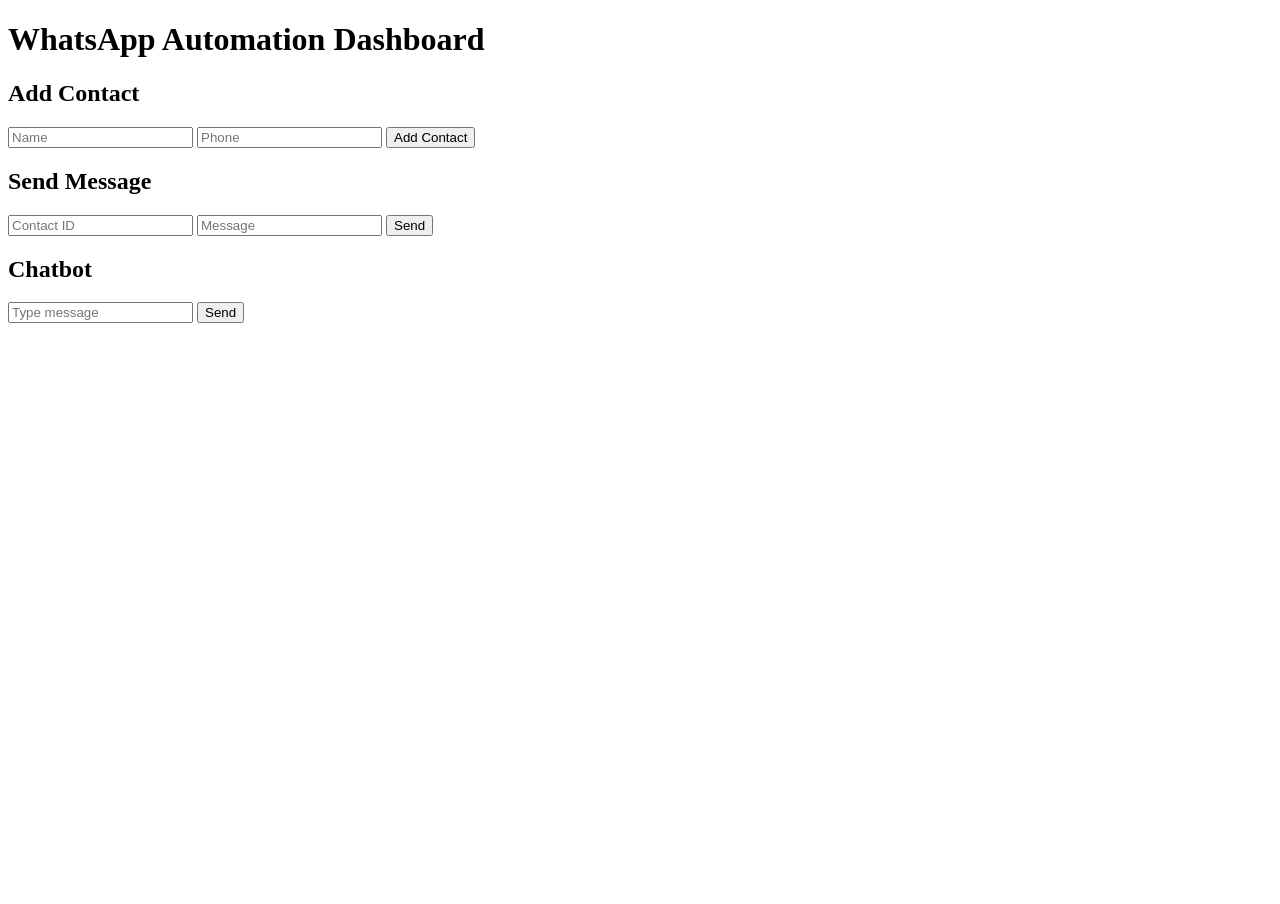
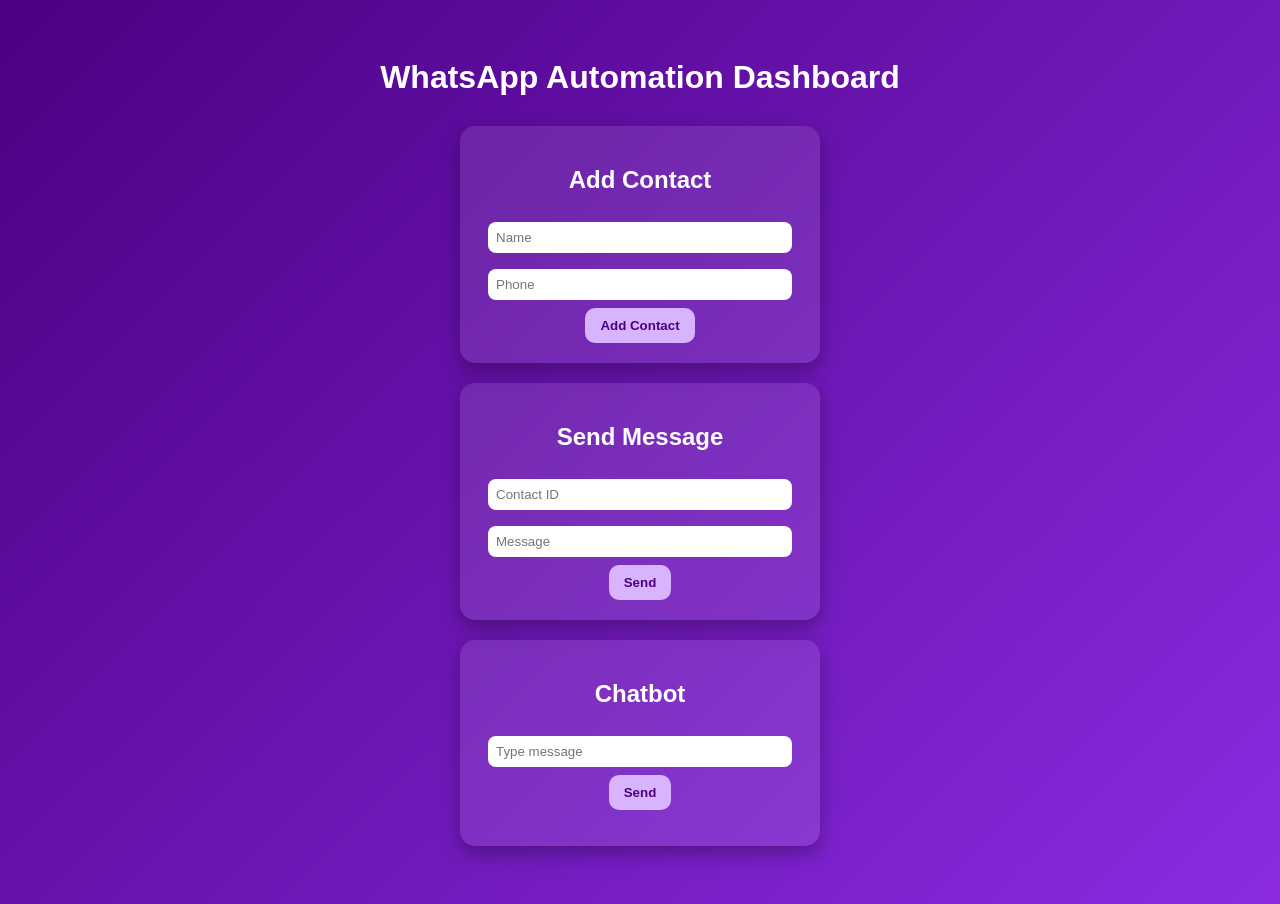
Before and after one commit to Krsn7/whatsapp-automation-project, a website: page index.html in a window 1280 px wide. Before the commit the page ends 800 px from the top, so only its background shows below. Drawn offline with Linux system fonts and the light colour scheme.

Commit message:
Update index.html

```diff
--- a/index.html
+++ b/index.html
@@ -2,25 +2,80 @@
 <html>
 <head>
     <title>WhatsApp Automation Dashboard</title>
+    <style>
+        body {
+            background: linear-gradient(135deg, #4b0082, #8a2be2);
+            font-family: Arial, sans-serif;
+            color: white;
+            text-align: center;
+            padding: 30px;
+        }
+
+        h1 {
+            margin-bottom: 30px;
+        }
+
+        .card {
+            background: rgba(255, 255, 255, 0.1);
+            padding: 20px;
+            margin: 20px auto;
+            border-radius: 15px;
+            width: 320px;
+            box-shadow: 0 8px 20px rgba(0,0,0,0.3);
+        }
+
+        input {
+            width: 90%;
+            padding: 8px;
+            margin: 8px 0;
+            border-radius: 8px;
+            border: none;
+        }
+
+        button {
+            background-color: #d8b4fe;
+            color: #4b0082;
+            border: none;
+            padding: 10px 15px;
+            border-radius: 10px;
+            cursor: pointer;
+            font-weight: bold;
+        }
+
+        button:hover {
+            background-color: #c084fc;
+        }
+
+        #chatReply {
+            margin-top: 10px;
+            font-style: italic;
+        }
+    </style>
 </head>
 <body>
 
-    <h1>WhatsApp Automation Dashboard</h1>
+<h1>WhatsApp Automation Dashboard</h1>
 
+<div class="card">
     <h2>Add Contact</h2>
     <input type="text" id="name" placeholder="Name">
     <input type="text" id="phone" placeholder="Phone">
     <button onclick="addContact()">Add Contact</button>
+</div>
 
+<div class="card">
     <h2>Send Message</h2>
     <input type="number" id="contactId" placeholder="Contact ID">
     <input type="text" id="messageContent" placeholder="Message">
     <button onclick="sendMessage()">Send</button>
+</div>
 
+<div class="card">
     <h2>Chatbot</h2>
     <input type="text" id="chatInput" placeholder="Type message">
     <button onclick="chatbot()">Send</button>
     <p id="chatReply"></p>
+</div>
 
 <script>
     const baseURL = "https://whatsapp-automation-m83p.onrender.com";
@@ -35,8 +90,7 @@
             })
         })
         .then(res => res.json())
-        .then(data => alert(data.message))
-        .catch(error => alert("Error adding contact"));
+        .then(data => alert(data.message));
     }
 
     function sendMessage() {
@@ -49,8 +103,7 @@
             })
         })
         .then(res => res.json())
-        .then(data => alert(data.message))
-        .catch(error => alert("Error sending message"));
+        .then(data => alert(data.message));
     }
 
     function chatbot() {
@@ -64,9 +117,6 @@
         .then(res => res.json())
         .then(data => {
             document.getElementById("chatReply").textContent = data.reply;
-        })
-        .catch(error => {
-            document.getElementById("chatReply").textContent = "Error occurred";
         });
     }
 </script>
```
